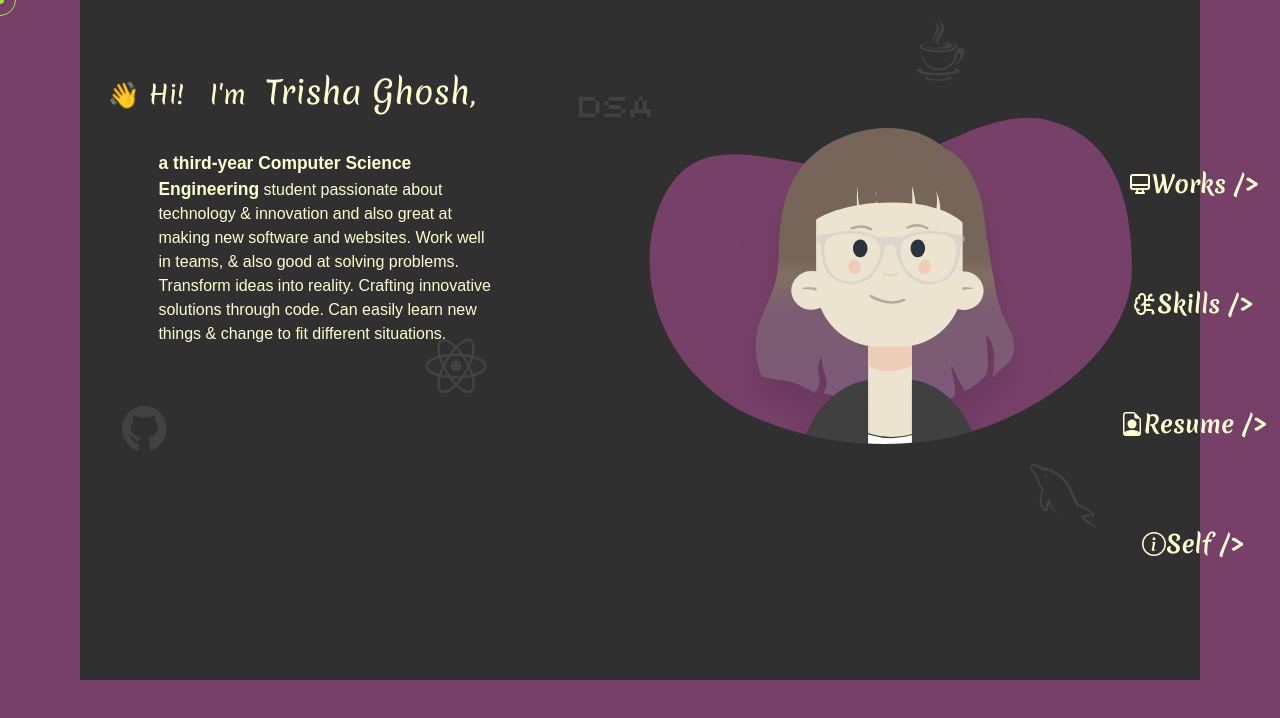
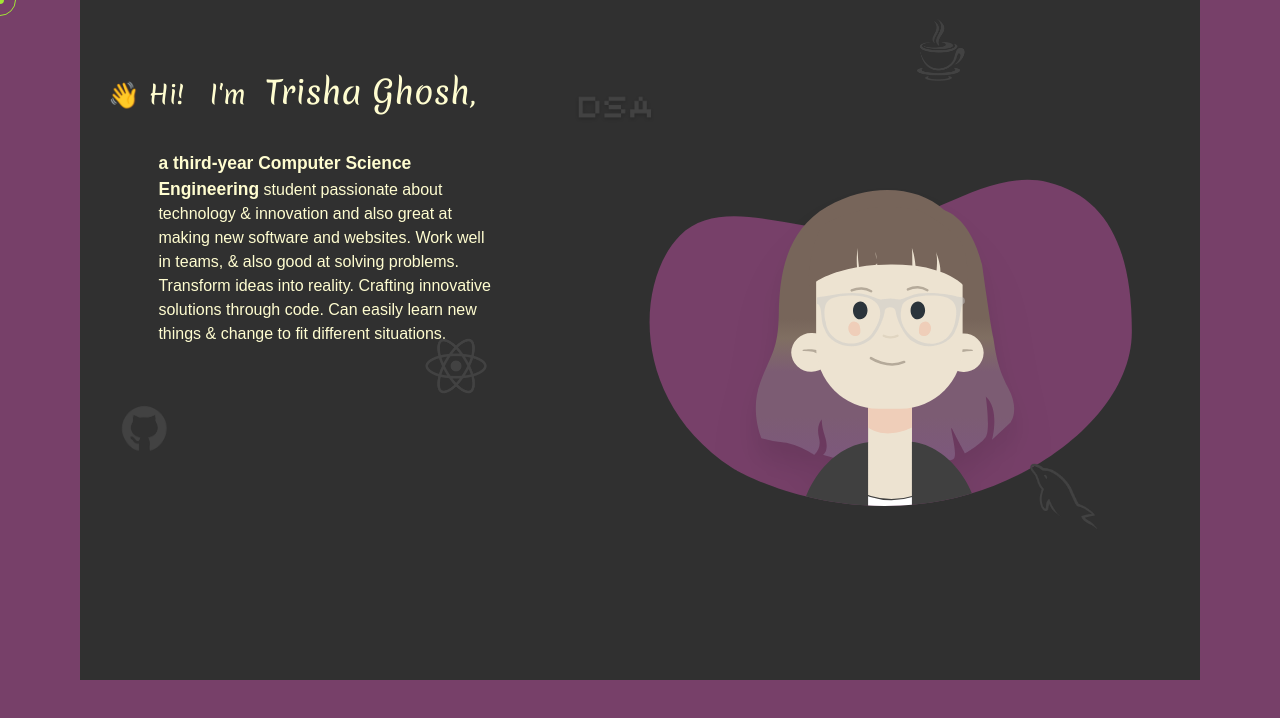
Before and after one commit to ghosh-trisha/Portfolio, a React (Vite) app: page / in a window 1280 px wide. Shown: the top 718 px of the page. Built offline with nearby package versions, Linux system fonts and the light colour scheme; a web font is replaced by a local one.

Commit message:
commited

```diff
--- a/src/components/home/Avatar.jsx
+++ b/src/components/home/Avatar.jsx
@@ -103,35 +103,14 @@ const GsapTest = () => {
             yPercent: newCodes.y,
         });
     }, [globalCoords]);
-    return (
-        <MainSection>
-            {/* <div>
-                <ul>
-                    <li>Width: <strong>{screenSize.dynamicWidth}</strong></li>
-                    <li>Height: <strong>{screenSize.dynamicHeight}</strong></li>
-                </ul>
-                <h2>
-                    Global coords: {globalCoords.x} {globalCoords.y}
-                </h2>
-            </div> */}
-            {/* <div style={{
-                transform: `translate(${newCodes.x}%, ${newCodes.y}%)`,
-                position: 'absolute',
-                borderRadius: '50%',
-                width: '50px',
-                height: '50px',
-                margin: '0px auto',
-                top: '50%',
-                left: '50%',
-                background: 'red',
-            }}
-            > </div> */}
+    return(
+        <MainDiv>
             <div style={{
-                width: '90%',
-                height: '90%',
+                width: '100%',
+
                 // margin: '0 auto auto auto',
-                position:'relative',
-                bottom:"-4rem"
+                // position:'relative',
+                // bottom:"-4rem"
             }}   >
                 <svg
                     viewBox="0 10 211.73 180"
@@ -309,17 +288,20 @@ const GsapTest = () => {
                     </g>
                 </svg>
             </div>
-        </MainSection >
+            </MainDiv>
+        // </MainSection >
     )
 }
 
 export default GsapTest
-const MainSection = styled.section`
-    width:100%;
-    height:100%;
-
+const MainDiv = styled.div`
+    display:flex;
+    justify:center;
+    align-items:center;
+    padding:0;
+    margin:0;
+    width:90%;
     @media(max-width : 1024px){
-        width:50%;
-        height:50%;
+        width:70%;
     }
 `
--- a/src/pages/Home.jsx
+++ b/src/pages/Home.jsx
@@ -13,7 +13,7 @@ import Draggable from 'react-draggable';
 function Home() {
   return (
     <>
-      <div className="bg-[#774069] h-screen w-screen px-20 fixed pb-0 z-10">
+      <div className="bg-[#774069] h-screen w-screen md:px-20 max-md:px-10 fixed pb-0 z-10">
 
         <div className='z-30 bg-transparent max-lg:hidden'>
 
@@ -89,7 +89,7 @@ function Home() {
            </Draggable>
         </div>
 
-        <div className="bg-[#303030] min-h-[85%] w-full md:h-auto flex flex-col flex-wrap md:flex-row rounded-b-lg z-20">
+        <div className="bg-[#303030] min-h-[85%] w-full md:h-auto flex  flex-wrap flex-row rounded-b-lg z-20">
 
           <div className="basis-full relative lg:basis-1/2 bg-[#303030] p-4 lg:p-0 max-lg:flex max-lg:justify-center max-lg:items-center flex-col ">
             {/* text */}
@@ -102,7 +102,7 @@ function Home() {
             <Avatar className='absolute z-20' />
 
 
-            <Link to={"/works"}>
+            {/* <Link to={"/works"}>
             <div className='bg-transparent h-[10%] w-[16.5%] absolute top-[18%] left-[85%] hover:left-[86%] duration-200 rounded-[15%] flex justify-center items-center text-center text-2xl font-me font-bold text-[#FFFDD0]'>
               <HiOutlineDesktopComputer />
               Works /{">"}
@@ -131,7 +131,7 @@ function Home() {
               <BsInfoCircle />
               Self /{">"}
             </div>
-            </Link>
+            </Link> */}
 
           </div>
 
```
